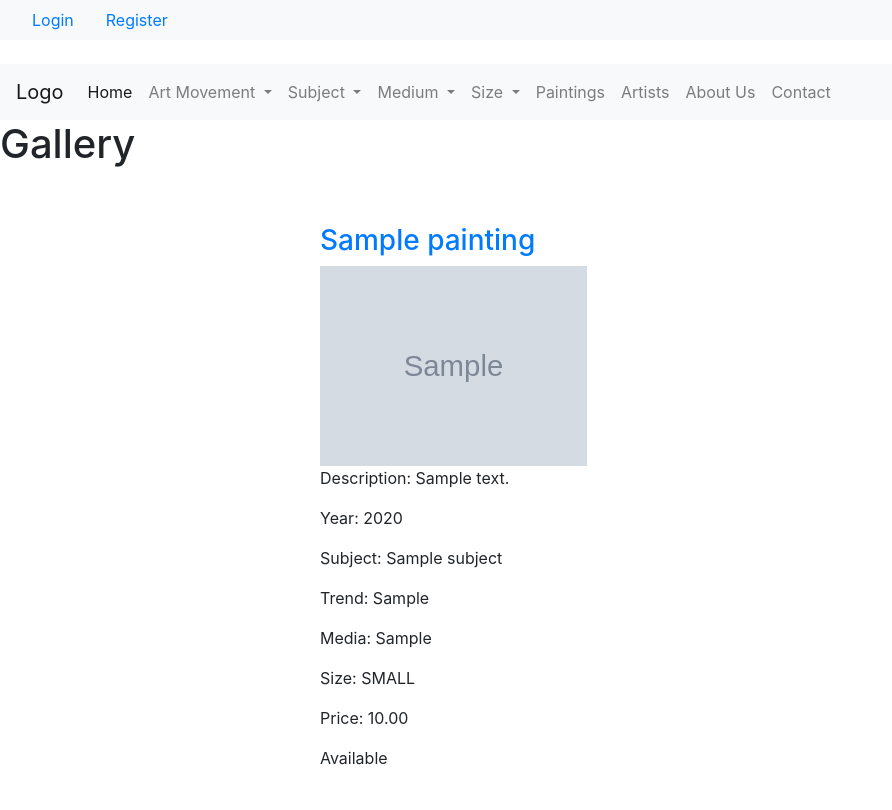
After one commit to ai-ionascu/artGallery, a Django app: page /paintings/ in a window 1280 px wide. The commit adds this page. Shown: the whole page, without its empty margins (0-892 px from the left). Run offline with Django 3.2, Linux system fonts and the light colour scheme; tables that the repository leaves empty hold one stand-in row (values such as "Sample post"); grey boxes marked "Sample" are stand-in pictures; some libraries are stand-ins or nearby versions.

Commit message:
created paintings list gallery page

```diff
--- a/gallery/urls.py
+++ b/gallery/urls.py
@@ -19,11 +19,13 @@ from django.conf.urls.static import static
 from django.contrib import admin
 from home.views import index_view
 from profiles import urls as urls_profiles
+from paintings import urls as urls_paintings
 
 urlpatterns = [
     url(r'^admin/', admin.site.urls),
     url(r'^$', index_view, name='index'),
     url(r'^profiles/', include(urls_profiles)),
+    url(r'^paintings/', include(urls_paintings)),
 ]
 
 if settings.DEBUG:
--- /dev/null
+++ b/paintings/templates/paintings_list.html
@@ -0,0 +1,34 @@
+{% extends 'base.html' %}
+
+{% load bootstrap_tags %}
+
+{% block page_title %}Gallery Page{% endblock %}
+
+{% block page_heading %}Gallery{% endblock %}
+
+{% block page_content %}
+<br>
+{% for painting in paintings %}
+    {% for subject in subjects %}
+    <br>
+        <div class='m-auto w-50'>
+            <h3><a href="#">{{ painting.name }}</a></h3>
+            <img src="{{ painting.image.url }}" alt="{{ painting.name }}" max-width="200" height="200"/>
+            <p>Description: {{ painting.description }}</p>
+            <p>Year: {{ painting.year }}</p>
+            <p>Subject: {{ subject.subject }}</p>
+            <p>Trend: {{ painting.trend }}</p>
+            <p>Media: {{ painting.media }}</p>
+            <p>Size: {{ painting.size }}</p>
+            <p>Price: {{ painting.price }}</p>
+            {% if painting.availability %}
+                <p>Available</p>
+            {% else %}
+                <p>Out of Stock</p>
+            {% endif %}
+        </div>
+    <br>
+    {% endfor %}
+{% endfor %}
+
+{% endblock %}
--- /dev/null
+++ b/paintings/urls.py
@@ -0,0 +1,8 @@
+from django.conf.urls import url, include
+from paintings.views import list_paintings_view
+
+
+urlpatterns = [
+    url(r'^$', list_paintings_view, name='paintings'),
+
+]
--- a/paintings/views.py
+++ b/paintings/views.py
@@ -1,3 +1,12 @@
 from django.shortcuts import render
+from .models import Painting, Subject
 
 # Create your views here.
+
+def list_paintings_view(request):
+
+    paintings_list = Painting.objects.all()
+    for painting in paintings_list:
+        subjects_list = painting.subject.all()
+
+    return render(request,  'paintings_list.html', {'paintings': paintings_list, 'subjects': subjects_list})
--- a/templates/base.html
+++ b/templates/base.html
@@ -113,7 +113,7 @@
               </li>
 
               <li class="nav-item">
-                <a class="nav-link" href="#">Paintings</a>
+                <a class="nav-link" href="{% url 'paintings' %}">Paintings</a>
               </li>
 
               <li class="nav-item">
```
